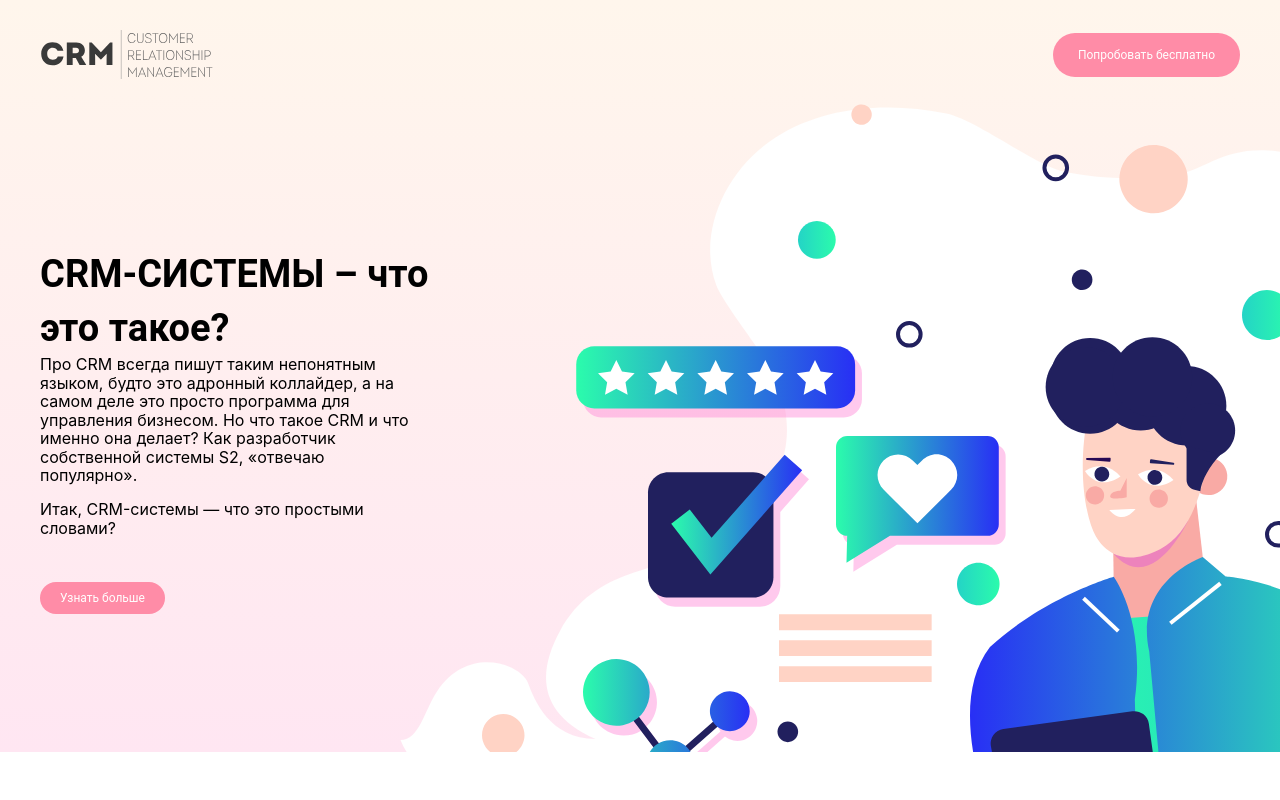
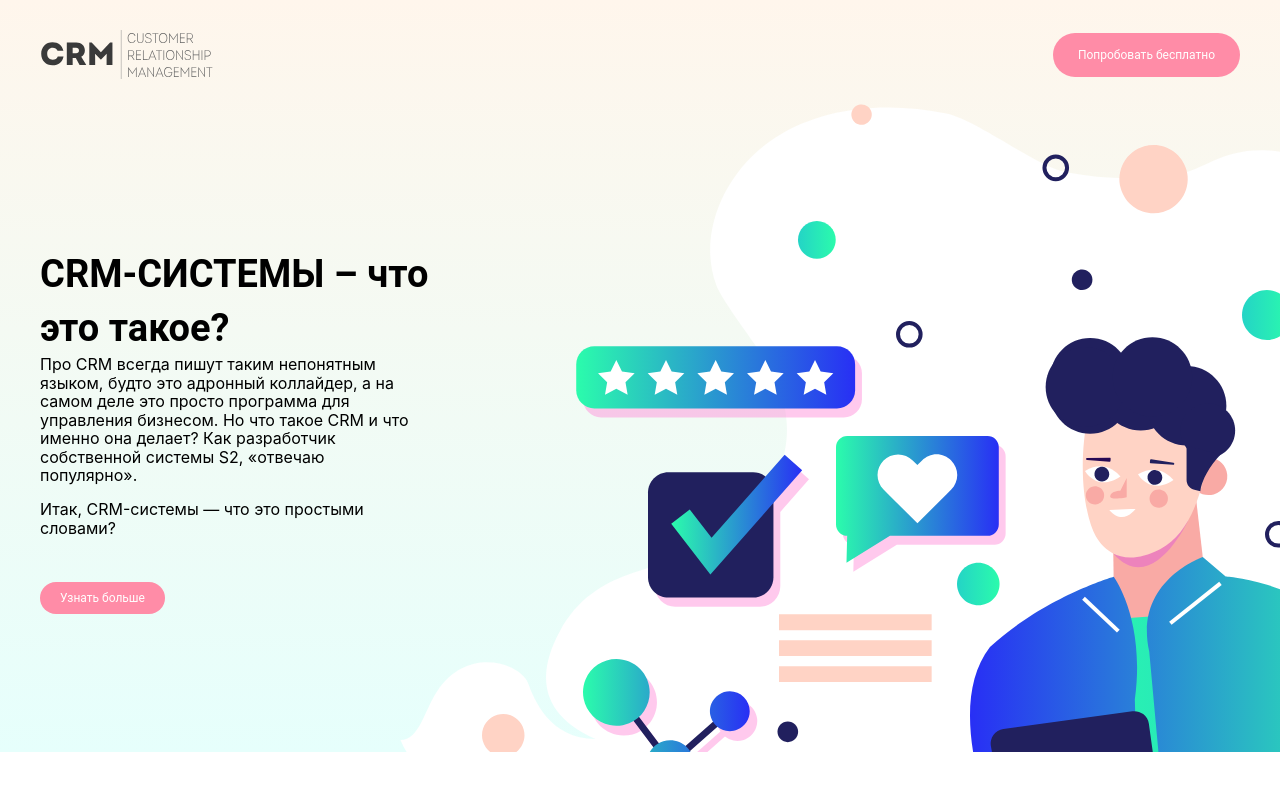
Before and after one commit to Lumenatom/app-crm, a React (Create React App) app: page / in a window 1280 px wide. Shown: the top 800 px of the page. Built offline with nearby package versions, Linux system fonts and the light colour scheme.

Commit message:
edit background color

```diff
--- a/src/components/homePage/aboutUs/aboutUs.module.css
+++ b/src/components/homePage/aboutUs/aboutUs.module.css
@@ -8,7 +8,8 @@ button {
   padding-top: 247px;
   width: 100%;
   padding-bottom: 137.5px;
-  background: linear-gradient(180deg, #FFF6EC 0%, #FFE6F2 100%);
+  /* background: linear-gradient(180deg, #FFF6EC 0%, #FFE6F2 100%); */
+  background: linear-gradient(180deg, #FFF6EC 0%, #E6FFFC 100%);
   position: relative;
   overflow: hidden;
 }
--- a/src/components/homePage/capabilities/capabilities.module.css
+++ b/src/components/homePage/capabilities/capabilities.module.css
@@ -2,7 +2,8 @@
   width: 100%;
   display: flex;
   justify-content: center;
-  background: linear-gradient(180deg, #FFF6EC 0%, #FFE6F2 100%);
+  /* background: linear-gradient(180deg, #FFF6EC 0%, #FFE6F2 100%); */
+  background: linear-gradient(180deg, #FFF6EC 0%, #E6FFFC 100%);
   overflow: hidden;
 }
 
```
